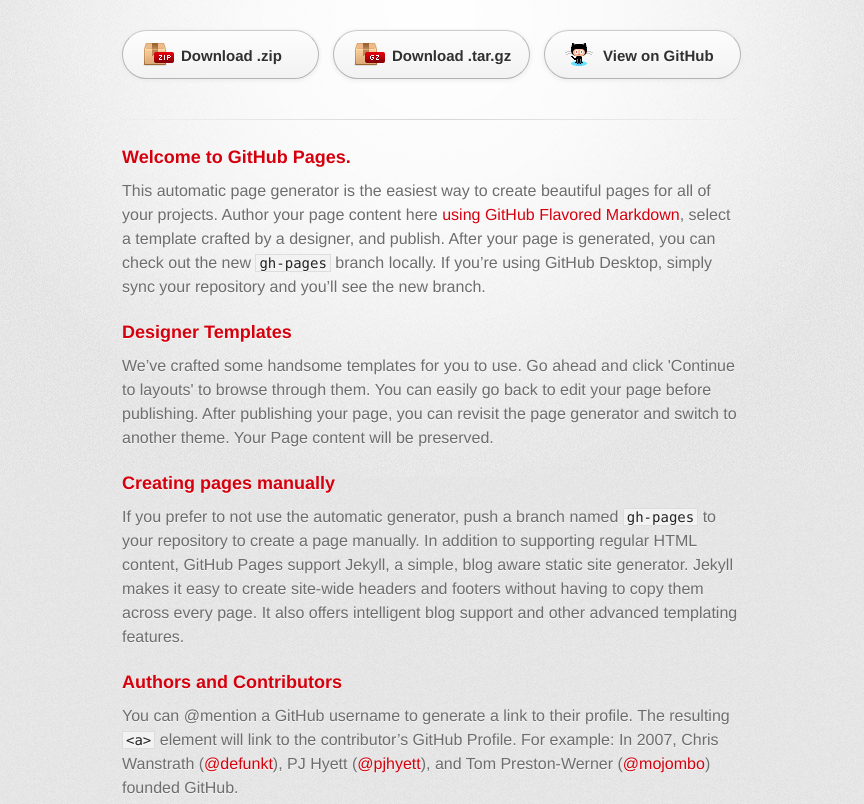
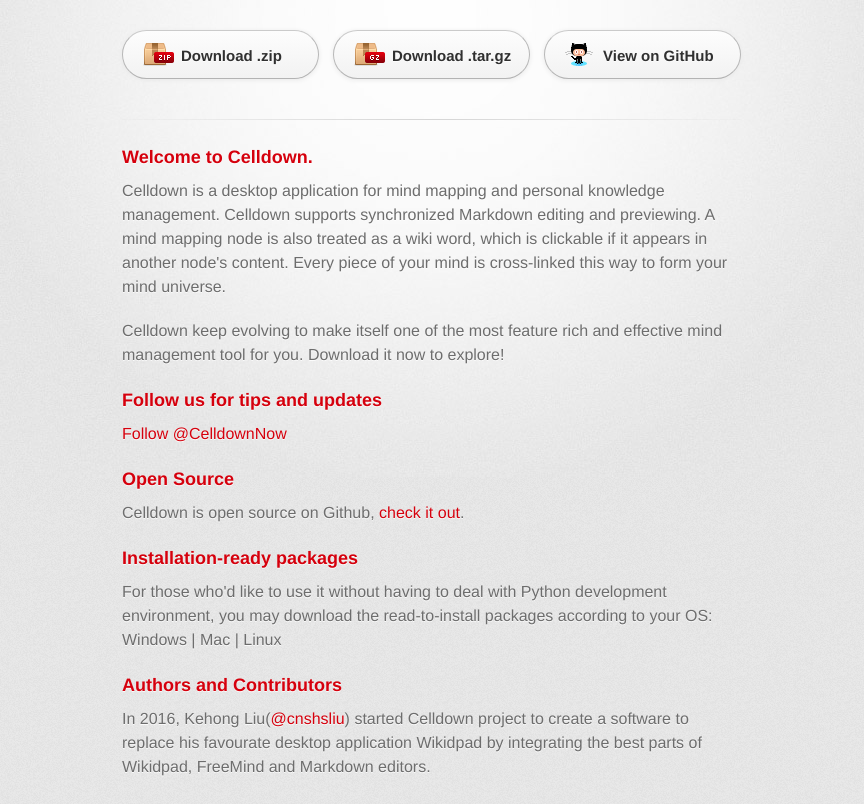
Before and after one commit to cnshsliu/celldown, a plain HTML site: page index.html in a window 1280 px wide. Shown: the part 96-900 px from the top of the page, without its empty margins (208-1072 px from the left). Drawn offline with Linux system fonts and the light colour scheme; a web font is replaced by a local one.

Commit message:
change from github example to celldown content

```diff
--- a/index.html
+++ b/index.html
@@ -10,10 +10,18 @@
     <!--[if lt IE 9]>
     <script src="//html5shiv.googlecode.com/svn/trunk/html5.js"></script>
     <![endif]-->
-    <title>Celldown by cnshsliu</title>
+    <title>Celldown: mindmap and knowledge management in wiki style </title>
   </head>
 
   <body>
+      <div id="fb-root"></div>
+      <script>(function(d, s, id) {
+  var js, fjs = d.getElementsByTagName(s)[0];
+    if (d.getElementById(id)) return;
+      js = d.createElement(s); js.id = id;
+        js.src = "//connect.facebook.net/zh_CN/sdk.js#xfbml=1&version=v2.8";
+          fjs.parentNode.insertBefore(js, fjs);
+      }(document, 'script', 'facebook-jssdk'));</script>
     <div id="container">
       <div class="inner">
 
@@ -32,29 +40,37 @@
 
         <section id="main_content">
           <h3>
-<a id="welcome-to-github-pages" class="anchor" href="#welcome-to-github-pages" aria-hidden="true"><span aria-hidden="true" class="octicon octicon-link"></span></a>Welcome to GitHub Pages.</h3>
+<a id="welcome-to-github-pages" class="anchor" href="#welcome-to-github-pages" aria-hidden="true"><span aria-hidden="true" class="octicon octicon-link"></span></a>Welcome to Celldown.</h3>
+          <p>Celldown is a desktop application for mind mapping and personal knowledge management. Celldown supports synchronized Markdown editing and previewing. A mind mapping node is also treated as a wiki word, which is clickable if it appears in another node's content. Every piece of your mind is cross-linked this way to form your mind universe.</p>
 
-<p>This automatic page generator is the easiest way to create beautiful pages for all of your projects. Author your page content here <a href="https://guides.github.com/features/mastering-markdown/">using GitHub Flavored Markdown</a>, select a template crafted by a designer, and publish. After your page is generated, you can check out the new <code>gh-pages</code> branch locally. If you’re using GitHub Desktop, simply sync your repository and you’ll see the new branch.</p>
+          <p>Celldown keep evolving to make itself one of the most feature rich and effective mind management tool for you. Download it now to explore!</p>
 
 <h3>
-<a id="designer-templates" class="anchor" href="#designer-templates" aria-hidden="true"><span aria-hidden="true" class="octicon octicon-link"></span></a>Designer Templates</h3>
+<a id="designer-templates" class="anchor" href="#designer-templates" aria-hidden="true"><span aria-hidden="true" class="octicon octicon-link"></span></a>Follow us for tips and updates</h3>
 
-<p>We’ve crafted some handsome templates for you to use. Go ahead and click 'Continue to layouts' to browse through them. You can easily go back to edit your page before publishing. After publishing your page, you can revisit the page generator and switch to another theme. Your Page content will be preserved.</p>
+<p><a href="https://twitter.com/CelldownNow" class="twitter-follow-button" data-show-count="false" data-size="large">Follow @CelldownNow</a>
+<script>!function(d,s,id){var js,fjs=d.getElementsByTagName(s)[0],p=/^http:/.test(d.location)?'http':'https';if(!d.getElementById(id)){js=d.createElement(s);js.id=id;js.src=p+'://platform.twitter.com/widgets.js';fjs.parentNode.insertBefore(js,fjs);}}(document, 'script', 'twitter-wjs');</script></p>
+<p><div class="fb-follow" data-href="https://www.facebook.com/zuck" data-layout="button" data-size="large" data-show-faces="true"></div></p>
 
 <h3>
-<a id="creating-pages-manually" class="anchor" href="#creating-pages-manually" aria-hidden="true"><span aria-hidden="true" class="octicon octicon-link"></span></a>Creating pages manually</h3>
+<a id="designer-templates" class="anchor" href="#designer-templates" aria-hidden="true"><span aria-hidden="true" class="octicon octicon-link"></span></a>Open Source</h3>
 
-<p>If you prefer to not use the automatic generator, push a branch named <code>gh-pages</code> to your repository to create a page manually. In addition to supporting regular HTML content, GitHub Pages support Jekyll, a simple, blog aware static site generator. Jekyll makes it easy to create site-wide headers and footers without having to copy them across every page. It also offers intelligent blog support and other advanced templating features.</p>
+<p>Celldown is open source on Github, <a href="https://github.com/cnshsliu/celldown">check it out</a>.</p>
+
+<h3>
+<a id="creating-pages-manually" class="anchor" href="#creating-pages-manually" aria-hidden="true"><span aria-hidden="true" class="octicon octicon-link"></span></a>Installation-ready packages</h3>
+
+<p>For those who'd like to use it without having to deal with Python development environment, you may download the read-to-install packages according to your OS: Windows |  Mac | Linux</p>
 
 <h3>
 <a id="authors-and-contributors" class="anchor" href="#authors-and-contributors" aria-hidden="true"><span aria-hidden="true" class="octicon octicon-link"></span></a>Authors and Contributors</h3>
 
-<p>You can @mention a GitHub username to generate a link to their profile. The resulting <code>&lt;a&gt;</code> element will link to the contributor’s GitHub Profile. For example: In 2007, Chris Wanstrath (<a href="https://github.com/defunkt" class="user-mention">@defunkt</a>), PJ Hyett (<a href="https://github.com/pjhyett" class="user-mention">@pjhyett</a>), and Tom Preston-Werner (<a href="https://github.com/mojombo" class="user-mention">@mojombo</a>) founded GitHub.</p>
+<p>In 2016, Kehong Liu(<a href="https://github.com/cnshsliu" class="user-mention">@cnshsliu</a>) started Celldown project to create a software to replace his favourate desktop application Wikidpad by integrating the best parts of Wikidpad, FreeMind and Markdown editors.</p>
 
 <h3>
 <a id="support-or-contact" class="anchor" href="#support-or-contact" aria-hidden="true"><span aria-hidden="true" class="octicon octicon-link"></span></a>Support or Contact</h3>
 
-<p>Having trouble with Pages? Check out our <a href="https://help.github.com/pages">documentation</a> or <a href="https://github.com/contact">contact support</a> and we’ll help you sort it out.</p>
+<p>Having trouble with Markdown? Check out our <a href="https://help.github.com/pages">documentation</a> or <a href="https://github.com/contact">contact support</a> and we’ll help you sort it out.</p>
         </section>
 
         <footer>
```
